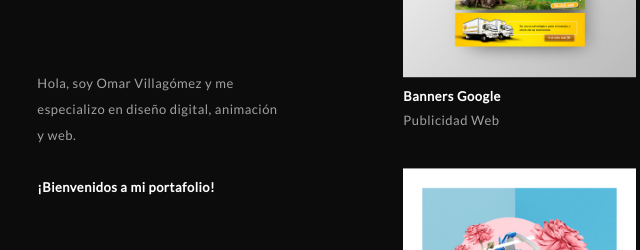
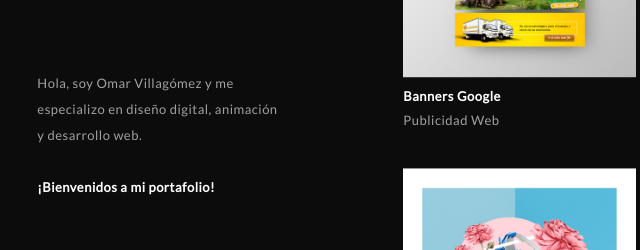
Before and after one commit to dg-omarvt/dg-omarvt.github.io, a plain HTML site: page index.html in a window 1280 px wide. Shown: the part 536-786 px from the top of the page, 28-668 px from the left. Drawn offline with Linux system fonts and the light colour scheme.

Commit message:
web
desarrollo web

```diff
--- a/index.html
+++ b/index.html
@@ -31,7 +31,7 @@
               <a class="nav-link" href="#">Diseño Web</a>
             </nav>
             <div class="pie mb-5">
-              <p>Hola, soy Omar Villagómez y me especializo en diseño digital, animación y web.<br><br><b class="text-white">¡Bienvenidos a mi portafolio!</b></p>
+              <p>Hola, soy Omar Villagómez y me especializo en diseño digital, animación y desarrollo web.<br><br><b class="text-white">¡Bienvenidos a mi portafolio!</b></p>
             </div>
           </div>
         </div>
```
